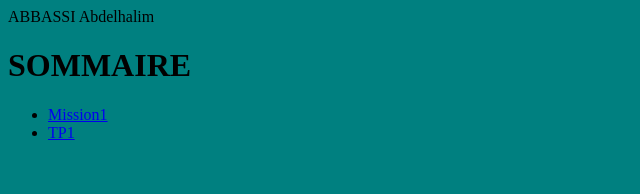
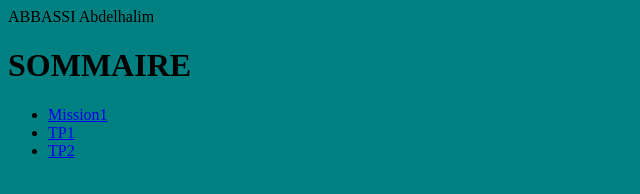
Before and after one commit to abdelhalimabbassi/abdelhalim_abbassi1, a plain HTML site: page index.html in a window 1280 px wide. Shown: the full height of the page, 0-640 px from the left. Drawn offline with Linux system fonts and the light colour scheme.

Commit message:
Update index.html

```diff
--- a/index.html
+++ b/index.html
@@ -13,6 +13,7 @@ ABBASSI Abdelhalim
   <ul>
      <li><a href="mission1/index.html">Mission1</a> </li>
      <li> <a href="tp1/index.html">TP1</a> </li>
+     <li> <a href="tp2/index.html">TP2</a> </li>
   </ul>
 </body>
 </html>
```
